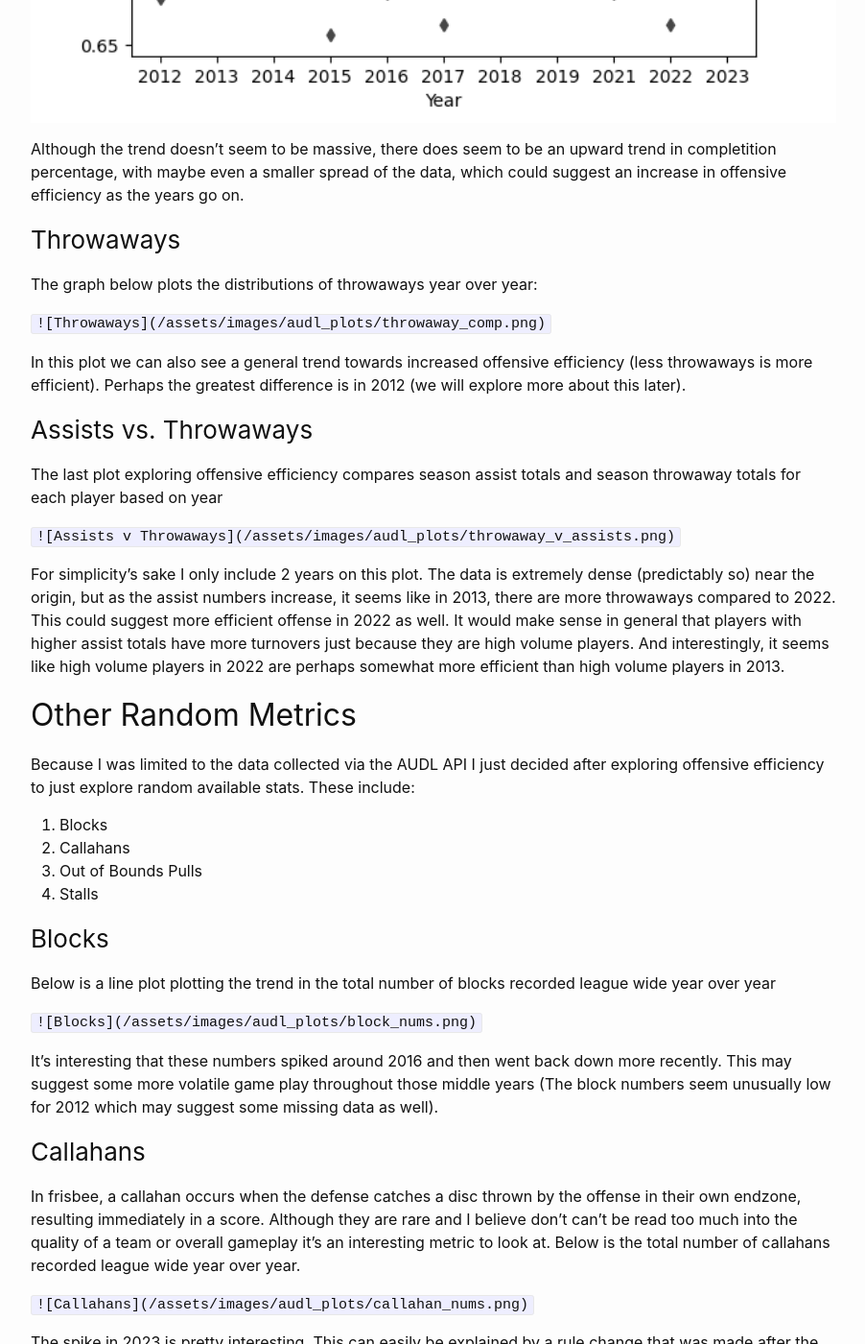
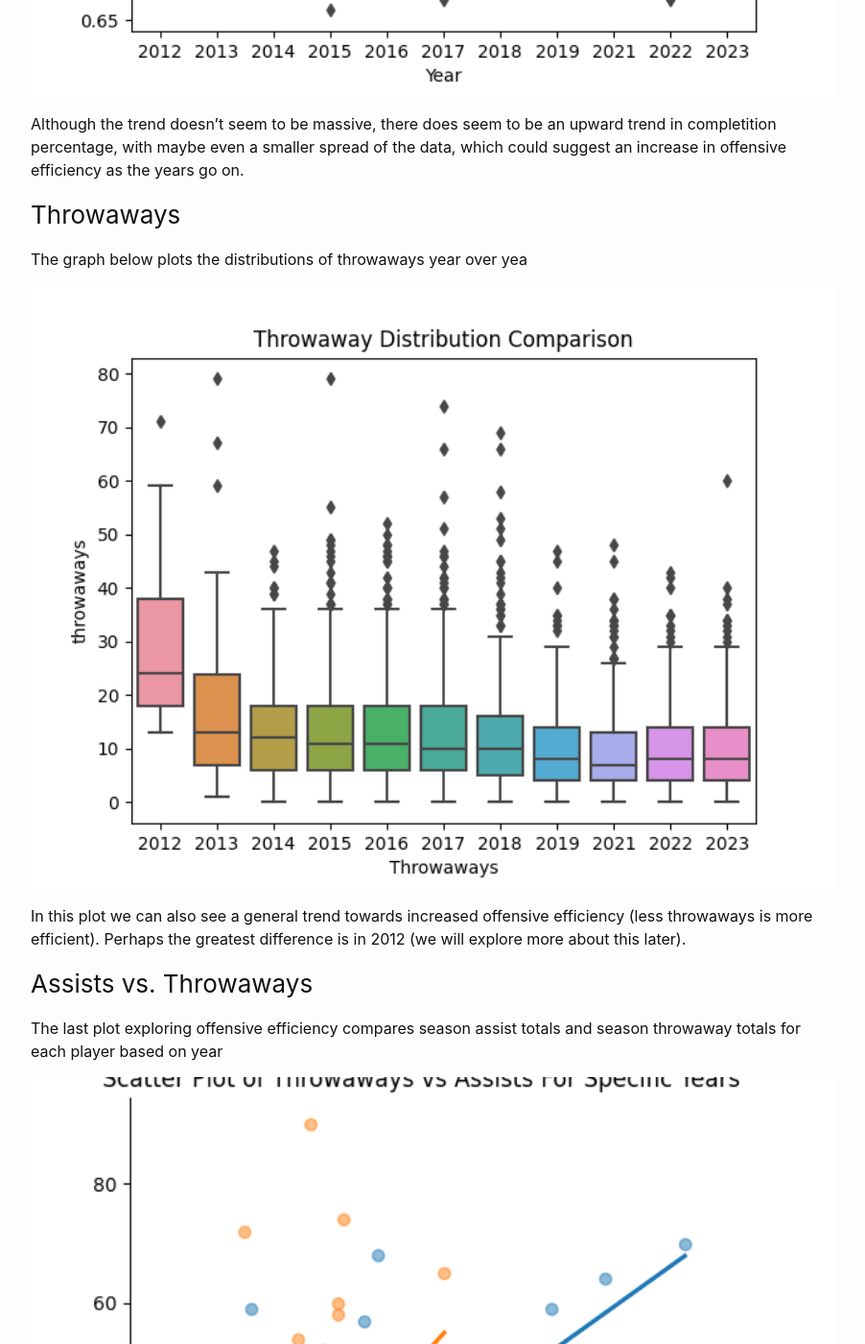
Before and after one commit to 22ermiller/blog, a Jekyll site: the page built from _posts/2023-12-11-project-eda.md, in a window 1280 px wide and 1400 px high, scrolled down 1548 px. Shown: the whole window at 96% size, without its empty margins (188-1090 px from the left). Built offline with Jekyll 4.4.1, drawn with Linux system fonts in a browser that asks for light colours; comment, search, counter and statistics services are not loaded; some of the changed text lies outside the part shown.

Commit message:
more image edits

```diff
--- a/_posts/2023-12-11-project-eda.md
+++ b/_posts/2023-12-11-project-eda.md
@@ -23,16 +23,16 @@ Obviously there are many other questions to ask, but we will explore these in th
 
 The graph below plots the distributions of completion percentage year over year:
 
-`![Completion Percentage](/assets/images/audl_plots/completion_percentage.png)`
 <img src="{{site.url}}/{{site.baseurl}}/assets/images/audl_plots/completion_percentage.png" alt="" style="width:1000px;"/>
 
 Although the trend doesn't seem to be massive, there does seem to be an upward trend in completition percentage, with maybe even a smaller spread of the data, which could suggest an increase in offensive efficiency as the years go on.
 
 ### Throwaways
 
-The graph below plots the distributions of throwaways year over year:
+The graph below plots the distributions of throwaways year over yea
 
-`![Throwaways](/assets/images/audl_plots/throwaway_comp.png)`
+<img src="{{site.url}}/{{site.baseurl}}/assets/images/audl_plots/throwaway_comp.png" alt="" style="width:1000px;"/>
+
 
 In this plot we can also see a general trend towards increased offensive efficiency (less throwaways is more efficient). Perhaps the greatest difference is in 2012 (we will explore more about this later).
 
@@ -40,7 +40,8 @@ In this plot we can also see a general trend towards increased offensive efficie
 
 The last plot exploring offensive efficiency compares season assist totals and season throwaway totals for each player based on year
 
-`![Assists v Throwaways](/assets/images/audl_plots/throwaway_v_assists.png)`
+<img src="{{site.url}}/{{site.baseurl}}/assets/images/audl_plots/throwaway_v_assists.png" alt="" style="width:1000px;"/>
+
 
 For simplicity's sake I only include 2 years on this plot. The data is extremely dense (predictably so) near the origin, but as the assist numbers increase, it seems like in 2013, there are more throwaways compared to 2022. This could suggest more efficient offense in 2022 as well. It would make sense in general that players with higher assist totals have more turnovers just because they are high volume players. And interestingly, it seems like high volume players in 2022 are perhaps somewhat more efficient than high volume players in 2013.
 
@@ -56,7 +57,8 @@ Because I was limited to the data collected via the AUDL API I just decided afte
 
 Below is a line plot plotting the trend in the total number of blocks recorded league wide year over year
 
-`![Blocks](/assets/images/audl_plots/block_nums.png)`
+<img src="{{site.url}}/{{site.baseurl}}/assets/images/audl_plots/block_nums.png" alt="" style="width:1000px;"/>
+
 
 It's interesting that these numbers spiked around 2016 and then went back down more recently. This may suggest some more volatile game play throughout those middle years (The block numbers seem unusually low for 2012 which may suggest some missing data as well).
 
@@ -64,7 +66,8 @@ It's interesting that these numbers spiked around 2016 and then went back down m
 
 In frisbee, a callahan occurs when the defense catches a disc thrown by the offense in their own endzone, resulting immediately in a score. Although they are rare and I believe don't can't be read too much into the quality of a team or overall gameplay it's an interesting metric to look at. Below is the total number of callahans recorded league wide year over year.
 
-`![Callahans](/assets/images/audl_plots/callahan_nums.png)`
+<img src="{{site.url}}/{{site.baseurl}}/assets/images/audl_plots/callahan_nums.png" alt="" style="width:1000px;"/>
+
 
 The spike in 2023 is pretty interesting. This can easily be explained by a rule change that was made after the 2022 season that allowed teams to pull further up the field which resulted in offenses getting pinned back in their own endzone more often and therefore throwing more callahans.
 
@@ -72,7 +75,8 @@ The spike in 2023 is pretty interesting. This can easily be explained by a rule
 
 This one is mainly just for fun. It's hard to really gain much insight into how league play is affected by how many out of bounds pulls happen each year, or why it even matters but heres the plot year over year:
 
-`![OB Pulls](/assets/images/audl_plots/ob_pulls.png)`
+<img src="{{site.url}}/{{site.baseurl}}/assets/images/audl_plots/ob_pulls.png" alt="" style="width:1000px;"/>
+
 
 Again just like the Number of Blocks plot year over year, there is a spike around 2016 and then it goes back down. I'm not sure what kind of explanation can be derived from this but it is interesting that it follows the same general trend as Block Numbers.
 
@@ -80,7 +84,8 @@ Again just like the Number of Blocks plot year over year, there is a spike aroun
 
 And last but not least, stalls. A stall is called in frisbee when the player holding the disc, holds onto it for too long. Here's the year over year plot:
 
-`![Stalls](/assets/images/audl_plots/stall_nums.png)`
+<img src="{{site.url}}/{{site.baseurl}}/assets/images/audl_plots/stall_nums.png" alt="" style="width:1000px;"/>
+
 
 Again it looks like there are a lot of stalls called around 2016 and then there is smaller dip as we get to more recent seasons. I'm not sure what is going on here but it may relate directly to the data collection process. We can see through all 4 of the year over year comparisons that the metrics starts out very small, and then jump up, and come back down (besides in the case of Callahans, which explanation was already provided). This could be no more than an error in the data collection process I took. I think this is a more than reasonable explanation for the low numbers in 2012. There may, however be something else going on in the other years that lead to these interesting results.
 
```
